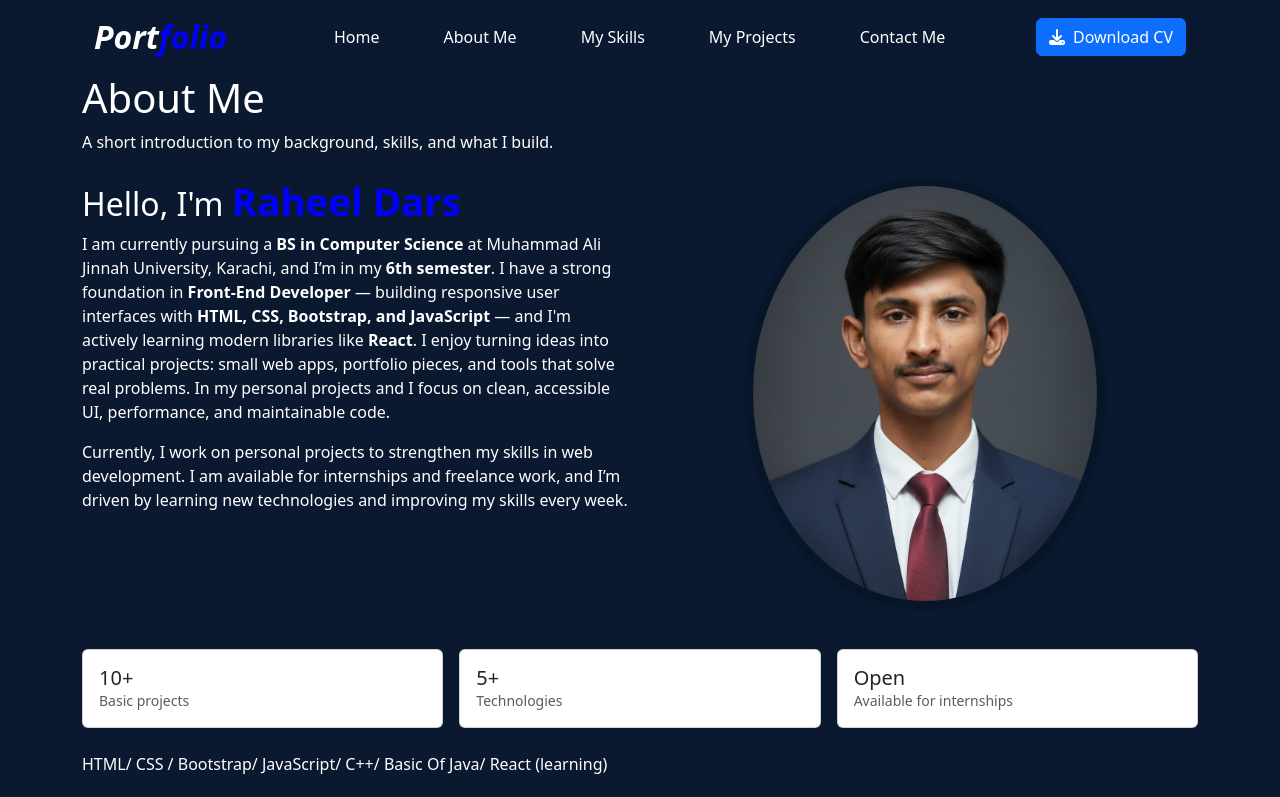
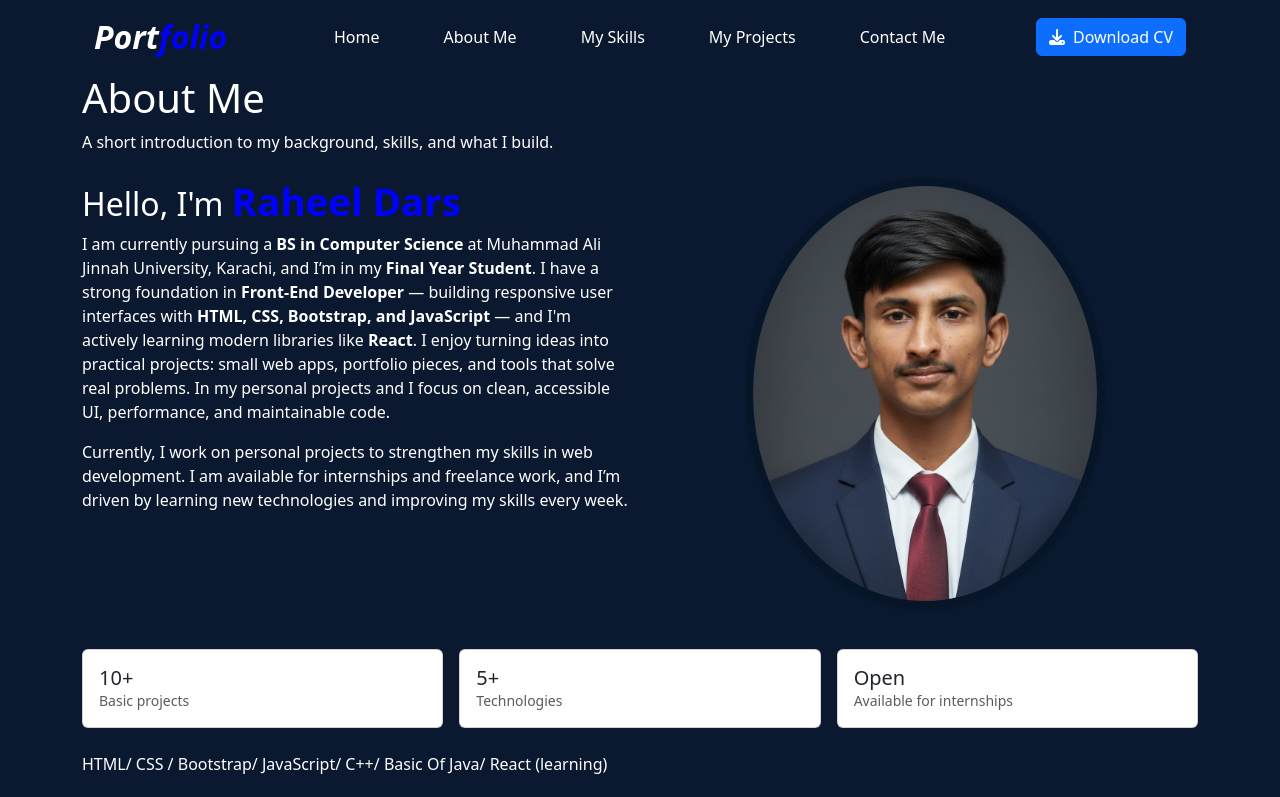
Before and after one commit to RaheelDars/raheeldars-portfolio, a plain HTML site: page about.html in a window 1280 px wide. Shown: the top 797 px of the page. Drawn offline with nearby package versions, Linux system fonts and the light colour scheme.

Commit message:
Yearupdate

```diff
--- a/about.html
+++ b/about.html
@@ -84,7 +84,7 @@
             <p class="about-text mb-3">
               I am currently pursuing a
               <strong>BS in Computer Science</strong> at Muhammad Ali Jinnah
-              University, Karachi, and I’m in my <strong>6th semester</strong>.
+              University, Karachi, and I’m in my <strong>Final Year Student</strong>.
               I have a strong foundation in
               <strong>Front-End Developer</strong> — building responsive user
               interfaces with
```
Also changed, not shown: index.html (+1 -1 lines).
